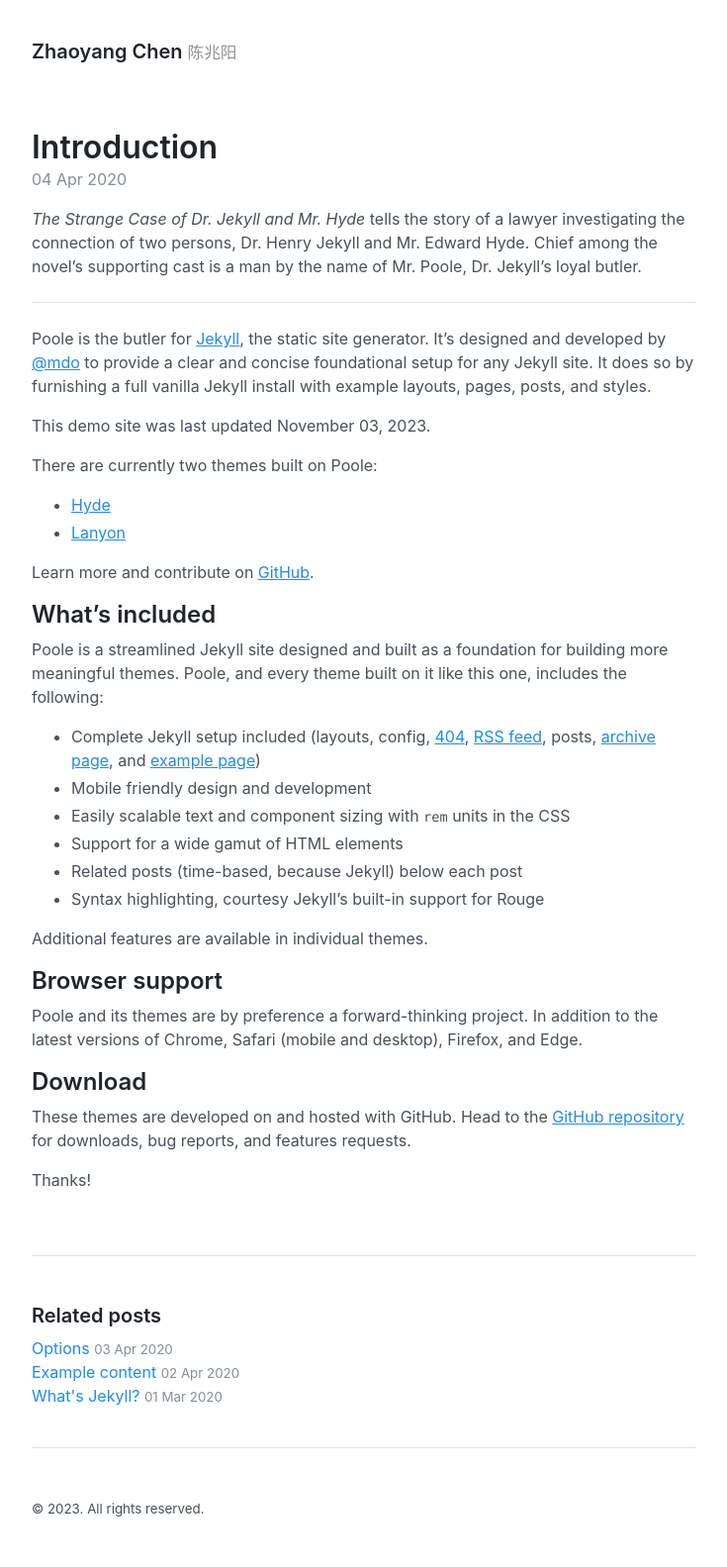
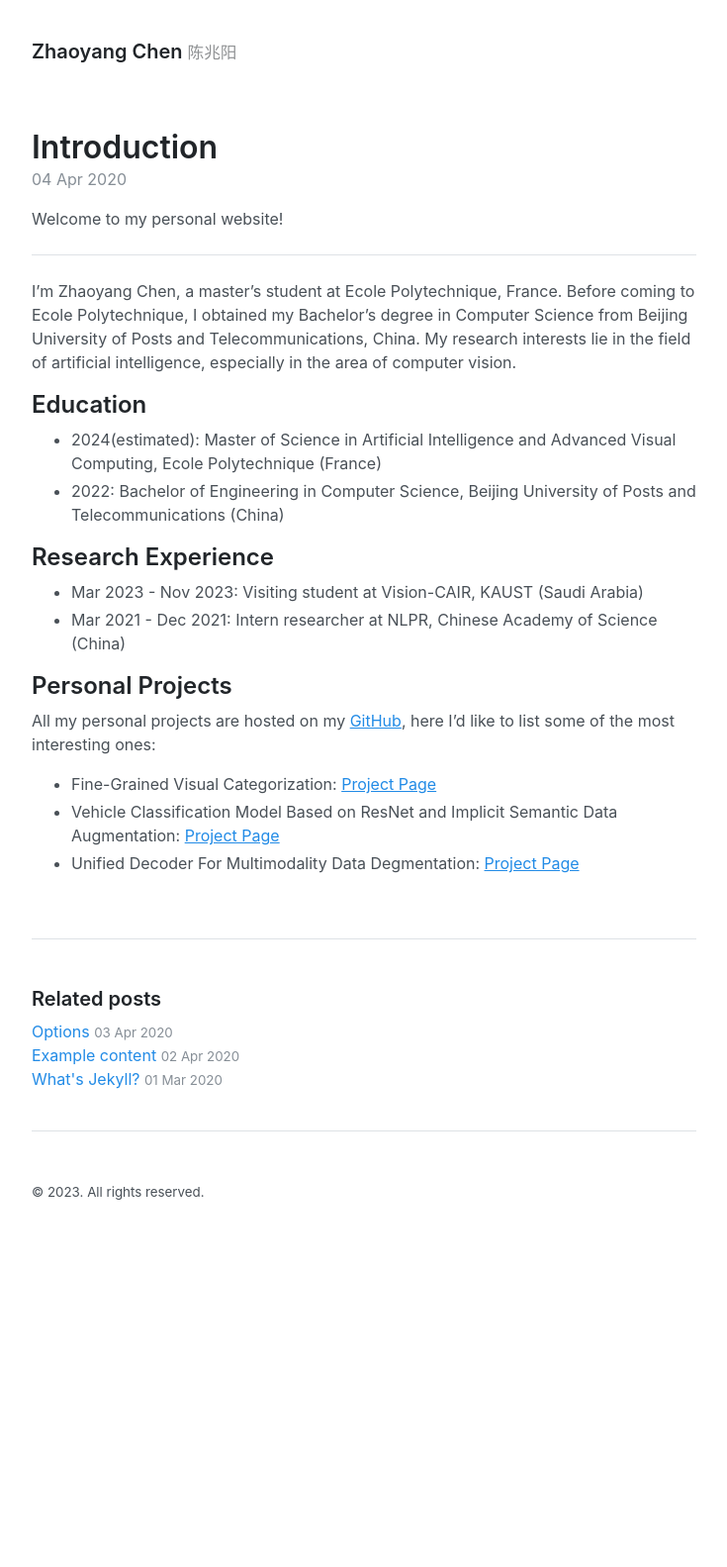
Before and after one commit to czy20000902/czy20000902.github.io, a Jekyll site: the page built from _posts/2020-04-04-introduction.md, in a window 1280 px wide. Shown: the whole page at 99% size, without its empty margins (272-1007 px from the left). Built offline with Jekyll 4.4.1, drawn with Linux system fonts in a browser that asks for light colours; after the commit the page ends 1263 px from its top, so only the background shows below that.

Commit message:
Update 2020-04-04-introduction.md

```diff
--- a/_posts/2020-04-04-introduction.md
+++ b/_posts/2020-04-04-introduction.md
@@ -3,40 +3,32 @@
 title: Introduction
 ---
 
-*The Strange Case of Dr. Jekyll and Mr. Hyde* tells the story of a lawyer investigating the connection of two persons, Dr. Henry Jekyll and Mr. Edward Hyde. Chief among the novel's supporting cast is a man by the name of Mr. Poole, Dr. Jekyll's loyal butler.
+Welcome to my personal website!
 
 -----
 
-Poole is the butler for [Jekyll](http://jekyllrb.com), the static site generator. It's designed and developed by [@mdo](https://twitter.com/mdo) to provide a clear and concise foundational setup for any Jekyll site. It does so by furnishing a full vanilla Jekyll install with example layouts, pages, posts, and styles.
+I'm Zhaoyang Chen, a master's student at Ecole Polytechnique, France. Before coming to Ecole Polytechnique, I obtained
+my Bachelor's degree in Computer Science from Beijing University of Posts and Telecommunications, China. My research
+interests lie in the field of artificial intelligence, especially in the area of computer vision.
 
-This demo site was last updated {{ site.time | date: "%B %d, %Y" }}.
+## Education
 
-There are currently two themes built on Poole:
+* 2024(estimated): Master of Science in Artificial Intelligence and Advanced Visual Computing, Ecole Polytechnique (France)
+* 2022: Bachelor of Engineering in Computer Science, Beijing University of Posts and Telecommunications (China)
 
-* [Hyde](http://hyde.getpoole.com)
-* [Lanyon](http://lanyon.getpoole.com)
+## Research Experience
 
-Learn more and contribute on [GitHub]({{ site.github.repo }}).
+* Mar 2023 - Nov 2023: Visiting student at Vision-CAIR, KAUST (Saudi Arabia)
+* Mar 2021 - Dec 2021: Intern researcher at NLPR, Chinese Academy of Science (China)
 
-## What's included
+## Personal Projects
 
-Poole is a streamlined Jekyll site designed and built as a foundation for building more meaningful themes. Poole, and every theme built on it like this one, includes the following:
+All my personal projects are hosted on my [GitHub](https://github.com/czy20000902/), here I'd like to list some of the most interesting ones:
 
-* Complete Jekyll setup included (layouts, config, [404]({{ '404.html' | relative_url }}), [RSS feed]({{ 'atom.xml' | relative_url }}), posts, [archive page]({{ 'archive' | relative_url }}), and [example page]({{ 'about' | relative_url }}))
-* Mobile friendly design and development
-* Easily scalable text and component sizing with `rem` units in the CSS
-* Support for a wide gamut of HTML elements
-* Related posts (time-based, because Jekyll) below each post
-* Syntax highlighting, courtesy Jekyll's built-in support for Rouge
+* Fine-Grained Visual Categorization: [Project Page](https://github.com/czy20000902/FGVC8)
+* Vehicle Classification Model Based on ResNet and Implicit Semantic Data Augmentation: [Project Page](https://github.com/czy20000902/Vehicle-Classification/)
+* Unified Decoder For Multimodality Data Degmentation: [Project Page](https://github.com/lx709/X-Decoder/)
 
-Additional features are available in individual themes.
-
-## Browser support
-
-Poole and its themes are by preference a forward-thinking project. In addition to the latest versions of Chrome, Safari (mobile and desktop), Firefox, and Edge.
-
-## Download
-
-These themes are developed on and hosted with GitHub. Head to the [GitHub repository]({{ site.github.repo }}) for downloads, bug reports, and features requests.
-
-Thanks!
+<!--
+## Publications
+-->
```
